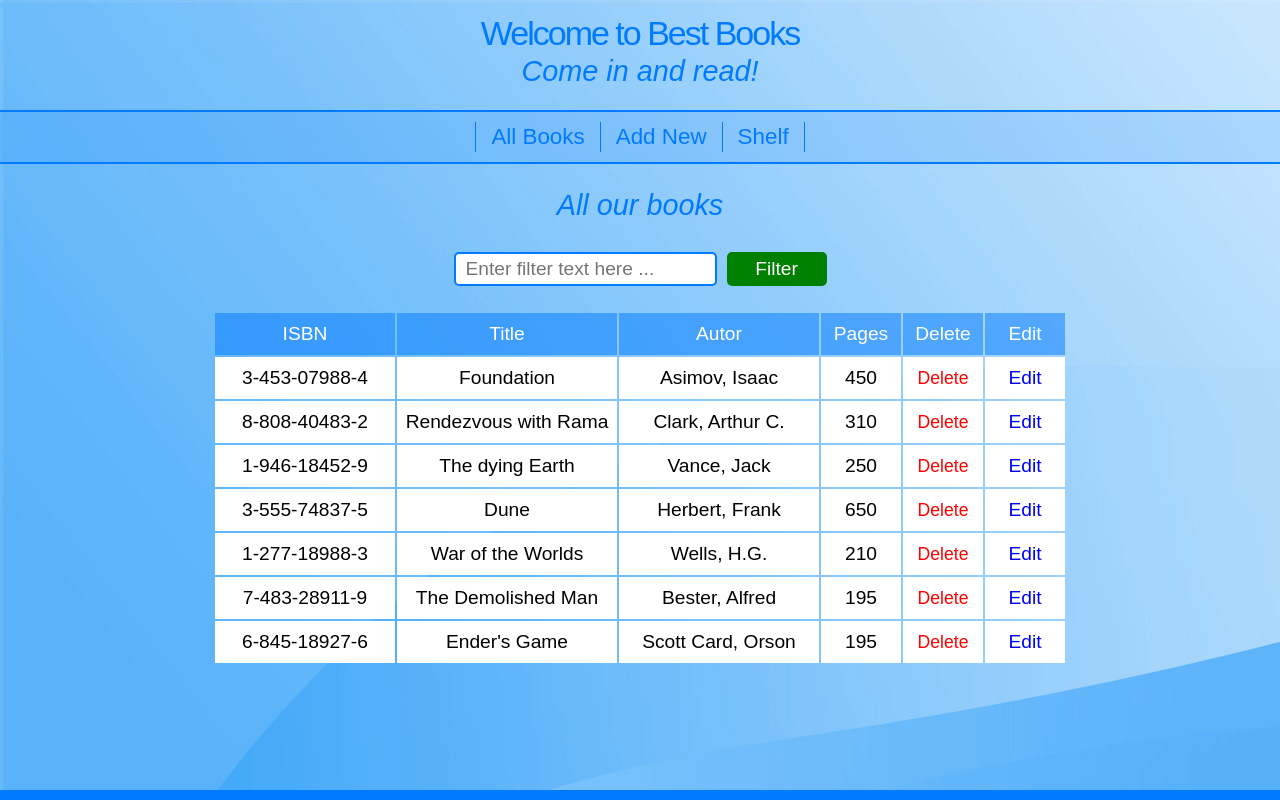
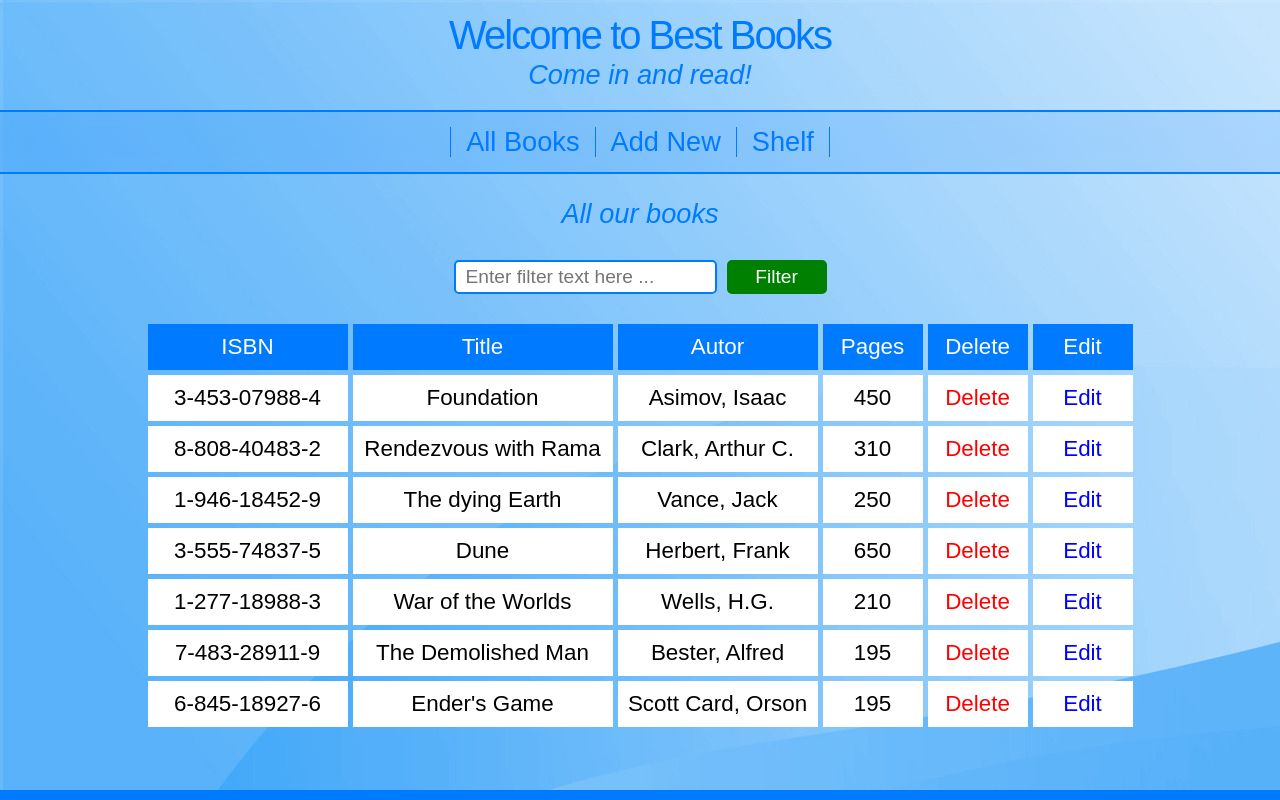
Before and after one commit to hinzberg/best-books-angular-learning, an Angular app: page / in a window 1280 px wide. Built offline with nearby package versions, Linux system fonts and the light colour scheme.

Commit message:
Edited Styles

```diff
--- a/src/app/Components/book-table/book-table.component.css
+++ b/src/app/Components/book-table/book-table.component.css
@@ -28,22 +28,28 @@
     margin-bottom: 20px;
   }
 
+  table {
+    border-spacing: 5px;
+
+}
+
 td{
     padding: 10px;
     border: 0px;
     color:white;
-    font-size: 1.2rem;
+    font-size: 1.4rem;
     font-weight: 400;
     font-family: "Arial";
-    background-color: #007aff80;
+    background-color: var(--primary-color);
+
 }
 
 .isbnRow {
-    width: 160px;
+    width: 180px;
 }
 
 .titleRow {
-    width: 200px;
+    width: 240px;
 }
 
 .autorRow {
@@ -51,15 +57,19 @@ td{
 }
 
 .pagesRow {
-    width: 60px;
+    width: 80px;
+}
+
+.deleteRow {
+    width: 80px;
 }
 
 .infoRow {
-    width: 60px;
+    width: 80px;
 }
 
 .cell {
-    font-size: 1.2rem;
+    font-size: 1.4rem;
     padding: 5px;
     padding-top: 10px;
     padding-bottom: 10px;
@@ -71,7 +81,6 @@ td{
 .tableButton {
    text-align: center;
    border: 0px;
-   font-size: 1.1rem;
    width: 70px;
    cursor:pointer;
 }
--- a/src/app/Components/book-table/book-table.component.html
+++ b/src/app/Components/book-table/book-table.component.html
@@ -11,7 +11,7 @@
             <td class="titleRow">Title</td>
             <td class="autorRow">Autor</td>
             <td class="pagesRow">Pages</td>
-            <td class="infoRow">Delete</td>
+            <td class="deleteRow">Delete</td>
             <td class="infoRow">Edit</td>
         </tr>
         <tr *ngFor="let book of bookservice.filterdBooks">
@@ -23,7 +23,7 @@
                 <a class="tableButton cancelLink" (click)="deleteBook(book)">Delete</a>
             </td>
             <td class="cell">
-                <a class="submitLink"  [routerLink]="['/book-entry', book.Id]">Edit</a>
+                <a class="tableButton submitLink"  [routerLink]="['/book-entry', book.Id]">Edit</a>
             </td>
         </tr>
         </tbody>
--- a/src/app/Components/page-header/page-header.component.css
+++ b/src/app/Components/page-header/page-header.component.css
@@ -12,7 +12,7 @@
   }
 
   .navigationBar {
-    height: 50px;
+    height: 60px;
     text-align: center;
     display: flex;
     flex-flow: row;
@@ -35,7 +35,6 @@
     border-right: 1px solid #007aff;
     border-top: 0px;
     border-bottom: 0px;
-    font-size: 1.4em;
     height: 30px;
     padding-left: 15px;
     padding-right: 15px;
@@ -44,6 +43,7 @@
     font-weight: 400;
     line-height: 150%;
     font-family: "Arial";
+    font-size: 1.7em;
 
  }
 
@@ -61,7 +61,7 @@
   border-right: 1px solid #007aff;;
   border-top: 0px;
   border-bottom: 0px;
-  font-size: 1.4rem;
+  font-size: 1.7rem;
   height: 30px;
   padding-left: 15px;
   padding-right: 15px;
--- a/src/app/Components/page-header/page-header.component.html
+++ b/src/app/Components/page-header/page-header.component.html
@@ -3,8 +3,8 @@
     <h2>{{tagline}}</h2>
 </div>
 
-<div class="navigationBar">
+<nav class="navigationBar">
     <a class="navigationLink" routerLink="/all-books">All Books</a>
     <a class="navigationLinkRight" routerLink="/book-entry">Add New</a>
     <a class="navigationLinkRight" routerLink="/book-shelf">Shelf</a>
-</div>
+</nav>
--- a/src/index.html
+++ b/src/index.html
@@ -2,7 +2,7 @@
 <html lang="en">
 <head>
   <meta charset="utf-8">
-  <title>BestBooks</title>
+  <title>Best Books</title>
   <base href="/">
   <meta name="viewport" content="width=device-width, initial-scale=1">
   <link rel="icon" type="image/x-icon" href="favicon.ico">
--- a/src/styles.css
+++ b/src/styles.css
@@ -1,5 +1,13 @@
 /* You can add global styles to this file, and also import other style files */
 body {
+    --primary-color: #007aff;
+    --primary-green-color: green;
+    --secondary-green-color: darkgreen;
+    --primary-red-color: #ff3b30;
+    --secondary-red-color: darkred;
+    --button-text-color: white;
+
+
     margin: 0;
     padding: 0;
     height: 100%;
@@ -9,9 +17,9 @@ body {
   }
 
   h1 {
-    font-size: 2.125rem;
+    font-size: 2.5em;
     font-weight: 400;
-    color: #007aff;
+    color: var(--primary-color);
     line-height: 100%;
     letter-spacing: -0.125rem;
     margin: 0;
@@ -19,8 +27,8 @@ body {
   }
 
   h2 {
-    font-size: 1.8rem;
-    color: #007aff;
+    font-size: 1.7em;
+    color: var(--primary-color);
     font-weight: 400;
     font-style: italic;
     line-height: 150%;
@@ -32,7 +40,7 @@ body {
     font-size: 1.2rem;
     margin: 5px;
     color: black;
-    border: 2px solid #007aff;
+    border: 2px solid var(--primary-color);
     border-radius: 5px;
     padding-left: 10px;
     outline: none;
@@ -42,10 +50,10 @@ body {
   .submitButton {
     font-size: 1.2rem;
     margin: 5px;
-    color:white;
-    background-color: green;
+    color: var(--button-text-color);
+    background-color: var(--primary-green-color);
     height: 34px;
-    border: 2px solid green;
+    border: 2px solid var(--primary-green-color);
     border-radius: 5px;
     font-weight: 400;
     text-align: center;
@@ -53,24 +61,26 @@ body {
   }
 
   .submitButton:hover {
-    background-color: darkgreen;
-    border: 2px solid darkgreen;
+    background-color: var(--secondary-green-color);
+    border: 2px solid var(--secondary-green-color);
+    box-shadow: rgba(50, 50, 93, 0.25) 0px 2px 5px -1px, rgba(0, 0, 0, 0.3) 0px 1px 3px -1px;
   }
 
   .cancelButton {
     font-size: 1.2rem;
     font-weight: 400;
     margin: 5px;
-    color: white;
-    background: #ff3b30;
+    color: var(--button-text-color);
+    background: var(--primary-red-color);
     height: 34px;
-    border: 2px solid #ff3b30;
+    border: 2px solid var(--primary-red-color);
     border-radius: 5px;
     text-align: center;
     font-family: "Arial";
   }
 
   .cancelButton:hover {
-    background-color: darkred;
-    border: 2px solid darkred;
+    background-color: var(--secondary-red-color);
+    border: 2px solid var(--secondary-red-color);
+    box-shadow: rgba(50, 50, 93, 0.25) 0px 2px 5px -1px, rgba(0, 0, 0, 0.3) 0px 1px 3px -1px;
   }
```
